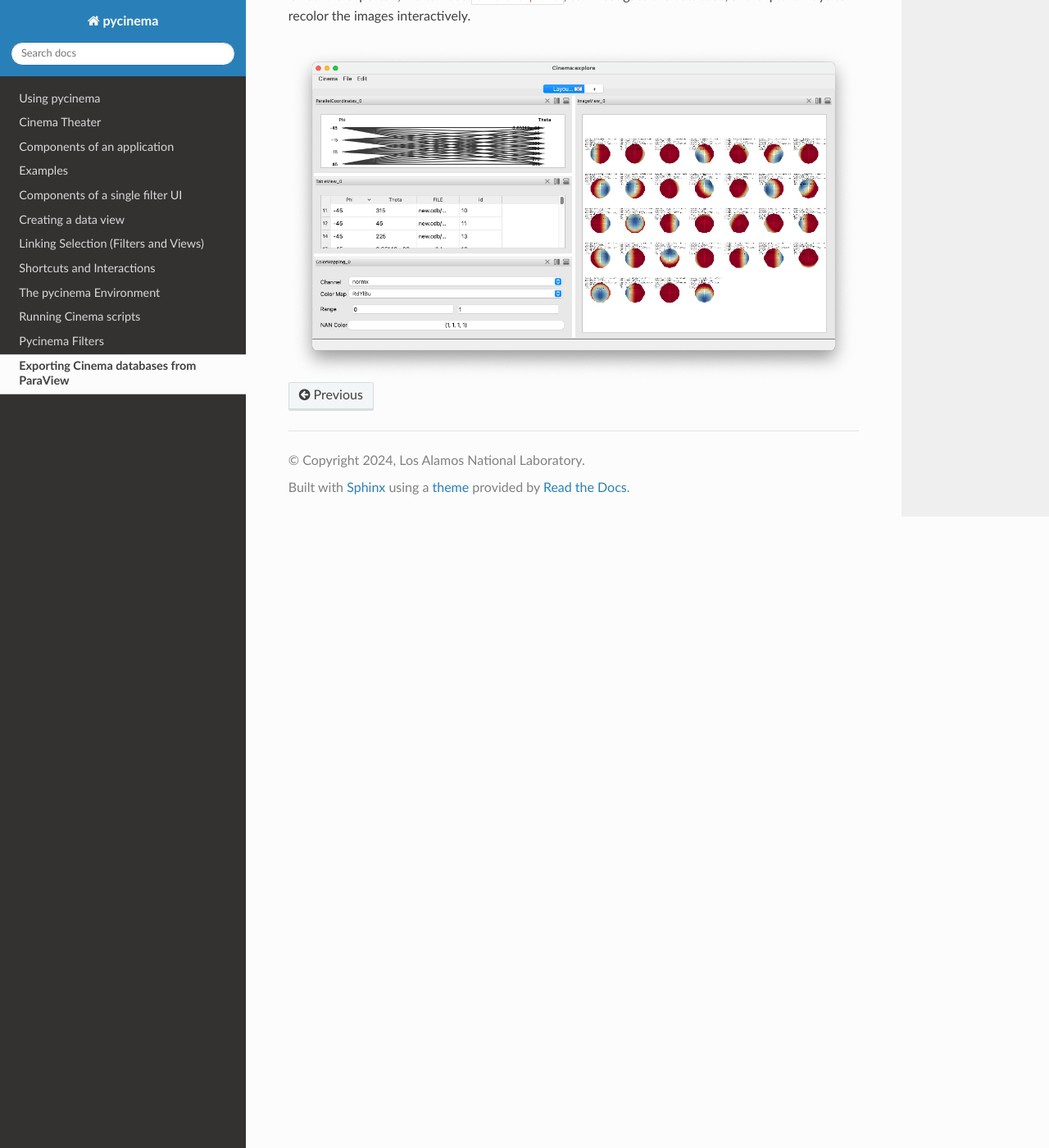
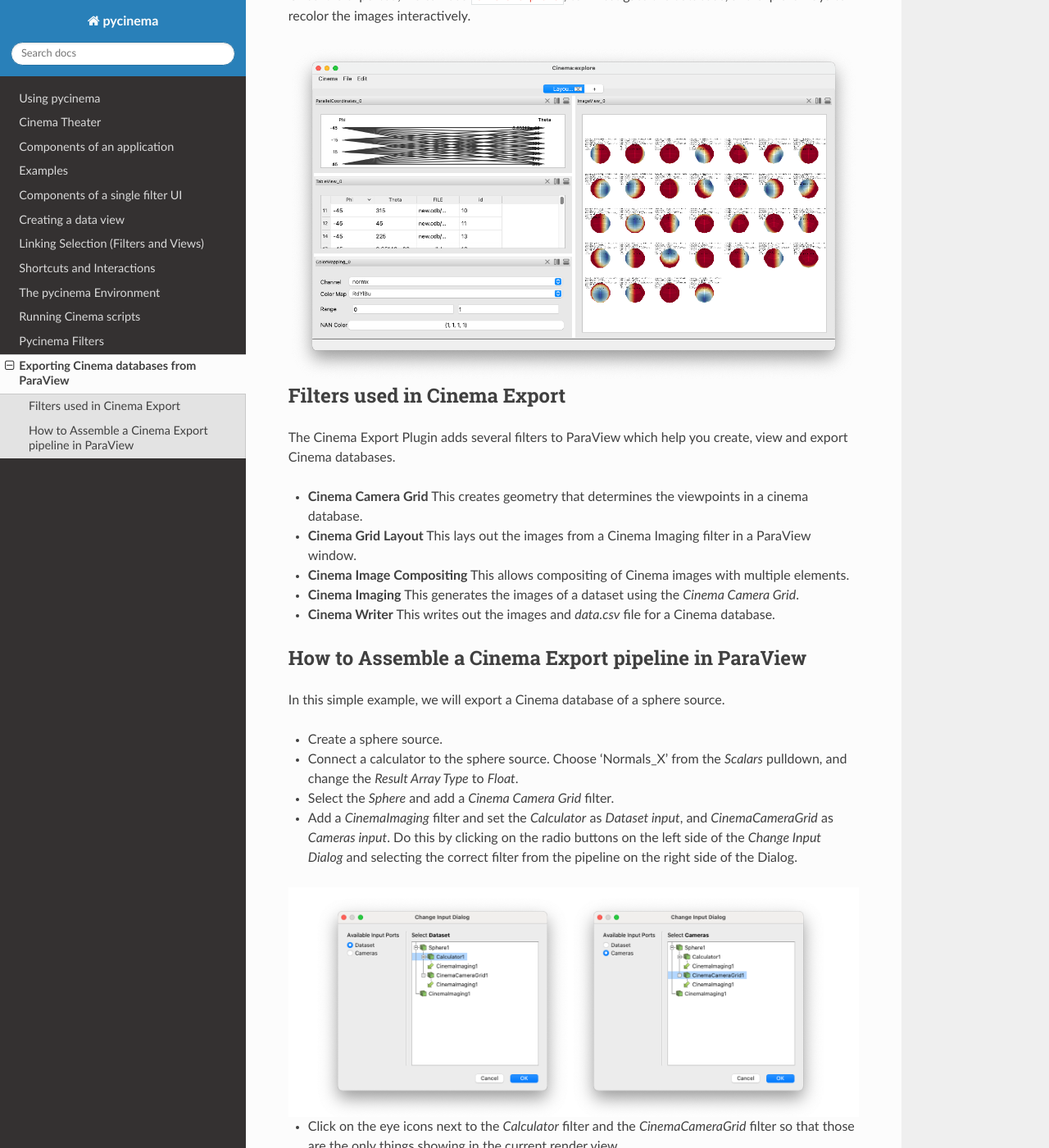
Before and after one commit to cinemascience/pycinema-readthedocs, a Sphinx documentation site: the page built from docs/source/plugin.rst, in a window 1280 px wide and 1400 px high, scrolled down 799 px. Shown: the whole window at 82% size. Built offline with Sphinx 7.4.7 and the Read the Docs theme 3.1.0, drawn with Linux system fonts in a browser that asks for light colours; pages that are not in the unit, such as notebooks, are missing from menus; some of the changed text lies outside the part shown.

Commit message:
adding instructions for plugin

```diff
--- a/docs/source/plugin.rst
+++ b/docs/source/plugin.rst
@@ -24,3 +24,68 @@ database, and explore ways to recolor the images interactively.
 
 .. image:: img/sphere-explore.png
    :align: center
+
+
+Filters used in Cinema Export
+-----------------------------
+The Cinema Export Plugin adds several filters to ParaView which help you
+create, view and export Cinema databases.
+
+- **Cinema Camera Grid** This creates geometry that determines the viewpoints
+  in a cinema database.
+
+- **Cinema Grid Layout** This lays out the images from a Cinema Imaging filter
+  in a ParaView window.
+
+- **Cinema Image Compositing** This allows compositing of Cinema images with
+  multiple elements.
+
+- **Cinema Imaging** This generates the images of a dataset using the *Cinema
+  Camera Grid*.
+
+- **Cinema Writer** This writes out the images and *data.csv* file for a Cinema
+  database.
+
+How to Assemble a Cinema Export pipeline in ParaView
+----------------------------------------------------
+
+In this simple example, we will export a Cinema database of a sphere source.
+
+- Create a sphere source.
+
+- Connect a calculator to the sphere source. Choose 'Normals_X' from the *Scalars*
+  pulldown, and change the *Result Array Type* to *Float*.
+
+- Select the *Sphere* and add a *Cinema Camera Grid* filter.
+
+- Add a *CinemaImaging* filter and set the *Calculator* as *Dataset input*,
+  and *CinemaCameraGrid* as *Cameras input*. Do this by clicking on the radio
+  buttons on the left side of the *Change Input Dialog* and selecting the
+  correct filter from the pipeline on the right side of the Dialog.
+
+.. image:: img/CinemaImaging.png
+   :align: center
+
+- Click on the eye icons next to the *Calculator* filter and the *CinemaCameraGrid*
+  filter so that those are the only things showing in the current render view.
+
+- Split the screen, create another *RenderView* and click on the eye icon next
+  to the *CinemaImaging* filter so that it is shown in the second view. In the
+  *CinemaImaging* filter properties under **Coloring**, select *Result* for
+  the variable to be shown (see below)/
+
+.. image:: img/plugin_coloring.png
+   :align: center
+
+- Select the *CinemaImaging* filter, and add a *CinemaImageGridLayout* filter
+  to it. Then select the second render view by clicking in the window, and then
+  click the *Zoom to Data* button to show all the images (see below).
+
+.. image:: img/plugin_allimages.png
+   :align: center
+
+- To write this database to disk, select the *CinemaImaging* filter and add a
+  *CinemaWriter* filter. Type a valid path *ending in .cdb* in the *Output
+  Directory* text box, then click the *Apply* button. This will write images to
+  the output directory. Then click the *Create data.csv* button. This will
+  write out the `data.csv` file in the Cinema database directory.
```
Also changed, not shown: docs/source/img/CinemaImaging.png (added), docs/source/img/plugin_allimages.png (added), docs/source/img/plugin_coloring.png (added).
